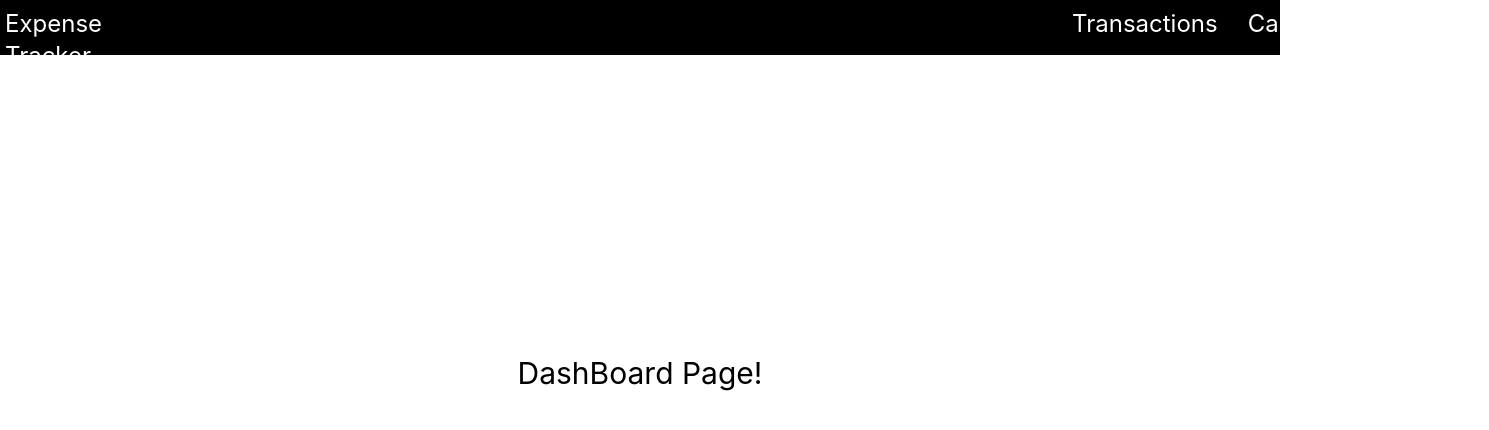
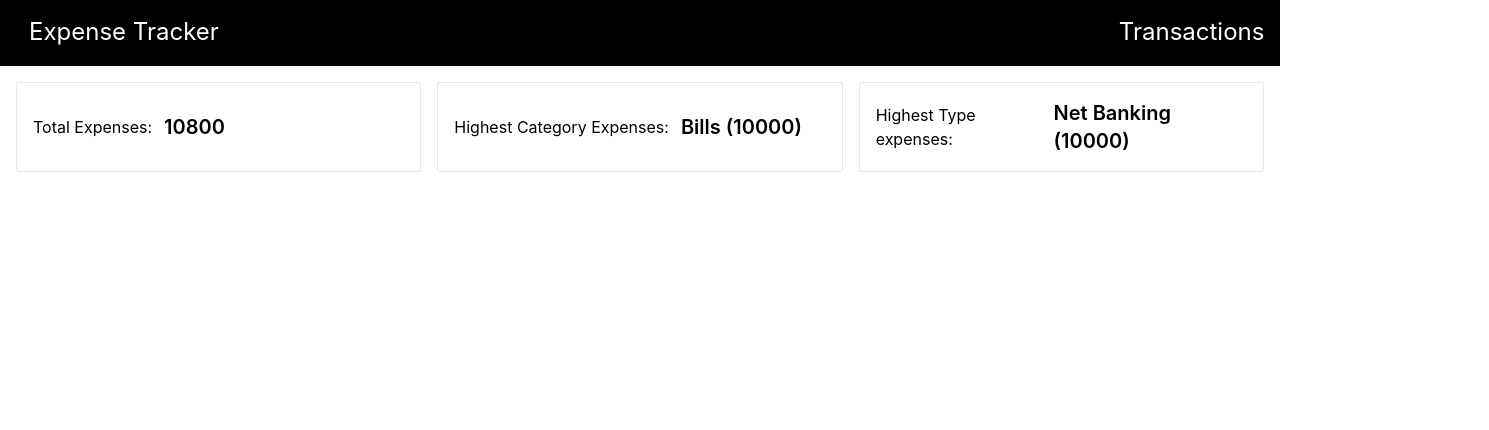
Before and after one commit to NeonHalo17/expense-tracker, a React (Create React App) app: page /DashBoard in a window 1280 px wide. Shown: the top 430 px of the page, 1489 px wide, since content can reach past the window. Built offline with nearby package versions, Linux system fonts and the light colour scheme.

Commit message:
some dashboard and navbar changes

```diff
--- a/src/components/DashBoard.js
+++ b/src/components/DashBoard.js
@@ -1,6 +1,106 @@
+import { PieChart, Pie, Sector, Cell, ResponsiveContainer } from 'recharts';
+
 function DashBoard() {
+
+    const sampleData = [
+        {
+            id: 1,
+            category: "Food",
+            description: "Canteen",
+            user: "Aman",
+            date: "2022-01-01",
+            amount: 100,
+            type: "UPI",
+        },
+        {
+            id: 2,
+            category: "Bills",
+            description: "Electricity",
+            user: "Aman",
+            date: "2022-02-02",
+            amount: 10000,
+            type: "Net Banking",
+        },
+        {
+            id: 3,
+            category: "Entertaiment",
+            description: "Movie night",
+            user: "Aman",
+            date: "2022-03-03",
+            amount: 300,
+            type: "Credit Card",
+        },
+        {
+            id: 4,
+            category: "Food",
+            description: "Movie night",
+            user: "Aman",
+            date: "2022-03-03",
+            amount: 400,
+            type: "Credit Card",
+        },
+    ];
+
+    const totalExpenses = sampleData.reduce((acc, curr) => acc + curr.amount, 0);
+
+    const highestCategoryExpenses = (sampleData) => {
+        let max=0;
+        let highestCategory ="";
+        let categoryStatus = {};
+        for(const {amount, category} of sampleData){
+            if(Object.keys(categoryStatus).includes(category)){
+                categoryStatus[category] += amount;
+            } else {
+            categoryStatus[category] = amount;
+            }
+        }
+        for(const value of Object.values(categoryStatus)){
+            if (max < value){
+                max = value;
+                highestCategory = Object.keys(categoryStatus).find(key => categoryStatus[key] === max);
+            }
+        }
+        return `${highestCategory} (${max})`;
+    }
+
+    const highestTypeExpenses = (sampleData) => {
+        let max=0;
+        let highestType ="";
+        let typeStatus = {};
+        for(const {amount, type} of sampleData){
+            if(Object.keys(typeStatus).includes(type)){
+                typeStatus[type] += amount;
+            } else {
+            typeStatus[type] = amount;
+            }
+        }
+        for(const value of Object.values(typeStatus)){
+            if (max < value){
+                max = value;
+                highestType = Object.keys(typeStatus).find(key => typeStatus[key] === max);
+            }
+        }
+        return `${highestType} (${max})`;
+    }
+
+
     return (
-        <h1 className="text-center mt-[300px] text-3xl"> DashBoard Page!</h1>
+        <>
+            <div className="flex gap-4 mt-4 mx-4">
+                <div className="bg-white rounded-sm p-4 flex-1 border border-gray-200 flex items-center">
+                    Total Expenses: {<div className="mx-3 font-semibold text-xl">{totalExpenses}</div>}
+                    </div>
+                <div className="bg-white rounded-sm p-4 flex-1 border border-gray-200 flex items-center">
+                    Highest Category Expenses: {<div className="mx-3 font-semibold text-xl">{highestCategoryExpenses(sampleData)}</div>}
+                    </div>
+                <div className="bg-white rounded-sm p-4 flex-1 border border-gray-200 flex items-center">
+                    Highest Type expenses: {<div className="mx-3 font-semibold text-xl">{highestTypeExpenses(sampleData)}</div>}
+                    </div>
+            </div>
+            <div>
+
+            </div>
+        </>
     )
 }
 
--- a/src/components/Layout.js
+++ b/src/components/Layout.js
@@ -1,26 +1,35 @@
 import { Outlet, Link } from "react-router-dom";
+import logo from './images/logo.svg';
+
 function Layout () {
     return (
-        <>
-            <nav className="bg-black text-white text-2xl justify-between h-[55px]">
-                <ul className="list-none flex">
+        <div className="">
+            <nav className="bg-black text-white text-2xl justify-between h-auto">
+                <div className="mx-4">
+                    <ul className="list-none flex pb-2">
                         <li className ="mt-2 ml-[5px] text-2xl ">
                             <a href="/"></a>
+                            <Link to="/DashBoard">
+                                <img className="object-contain h-[50px] w-[50px]"src={logo}/>
+                            </Link>
+                        </li>
+                        <li className="ml-2 text-2xl flex-shrink-0 mt-4 hover:text-gray-300">
                             <Link to="/DashBoard">Expense Tracker</Link>
                         </li>
-                    <li className ="mt-2 ml-[970px] text-2xl">
+                        <li className ="mt-4 ml-[900px] text-2xl hover:text-gray-300">
                             <Link to="/Transactions">Transactions</Link>
                         </li>
-                    <li className ="mt-2 ml-[30px] text-2xl">
+                        <li className ="mt-4 ml-[25px] text-2xl hover:text-gray-300">
                             <Link to="/Calendar">Calendar</Link>
                         </li>
-                    <li className ="mt-2 ml-[30px] text-2xl">
+                        <li className ="mt-4 ml-[25px] text-2xl hover:text-gray-300">
                             <Link to="/Profile">Profile</Link>
                         </li>
                     </ul>
+                </div>
             </nav>
             <Outlet/>
-        </>
+        </div>
     )
 }
 
--- a/src/components/Transactions.js
+++ b/src/components/Transactions.js
@@ -14,6 +14,8 @@ import Modal from "./Modal";
 function Transactions () {
 
     const [editOpen, setEditOpen] = useState(false);
+
+    const [addOpen, setAddOpen] = useState(false);
 
     const [rowToEdit, setRowtoEdit] = useState(null);
 
@@ -51,7 +53,12 @@ function Transactions () {
         setSampleData(sampleData.filter((_,i) => i !== index));
     }
 
-    const handleEditRow = (index) => {
+    const handleAddRow = () => {
+        setAddOpen(true);
+    }
+
+    const handleEditRow = (idx) => {
+        setRowtoEdit(idx);
         setEditOpen(true);
     }
 
@@ -59,20 +66,31 @@ function Transactions () {
         setSampleData([...sampleData, newRow]);
     }
 
+    const handleEditedRow = (newRow) => {
+        setSampleData(
+            sampleData.map((currRow, i) => {
+                if(i !== rowToEdit) return currRow;
+
+                return newRow;
+            })
+        );
+    }
+
     return (
         <>
-            <AddTransaction onSubmit={handleNewRow}/>
-            <div>
+            <button onClick={handleAddRow} className="m-5 mt-3 ml-9 border-black border-2 p-2 rounded-xl bg-black text-white hover:bg-white hover:text-black transition duration-300">Add Transaction</button>
+            {addOpen && <AddTransaction onSubmit={handleNewRow} onClose={() => setAddOpen(false)}/>}
+            <div className='h-full'>
                 <TableContainer component={Paper} className='w-[100%]'>
                 <Table sx={{ minWidth: 650 }} aria-label="simple table" className='w-[100%] overflow-hidden table-auto border-collapse rounded-sm max-w-[95%] m-auto overflow-x-auto border-2 border-solid'>
                     <TableHead className="bg-gray-300">
                         <TableRow className='w-auto h-[55px]'>
-                            <TableCell align='center' className='font-semibold'> Amount </TableCell>
-                            <TableCell align='center' className='font-semibold'> Category </TableCell>
-                            <TableCell align='center' className='font-semibold'> Date </TableCell>
-                            <TableCell align='center' className='font-semibold'> Type </TableCell>
-                            <TableCell align='center' className='w-[35%] font-semibold'> Description     </TableCell>
-                            <TableCell align='center' className='font-semibold'> Actions </TableCell>
+                            <TableCell align='center'> Amount </TableCell>
+                            <TableCell align='center'> Category </TableCell>
+                            <TableCell align='center'> Date </TableCell>
+                            <TableCell align='center'> Type </TableCell>
+                            <TableCell align='center' className='w-[35%]'> Description </TableCell>
+                            <TableCell align='center'> Actions </TableCell>
                         </TableRow>
                     </TableHead>
                     <TableBody>
@@ -90,7 +108,7 @@ function Transactions () {
                                 <TableCell align='center'>
                                     <span className='flex justify-around p-[22px] border-collapse cursor-pointer'>
                                         <BsFillTrashFill className='fill-red-500' onClick={() => deleteRow(idx)}/>
-                                        <BsFillPencilFill onClick={() => handleEditRow()}/>
+                                        <BsFillPencilFill onClick={() => handleEditRow(idx)}/>
                                     </span>
                                 </TableCell>
                             </TableRow>
@@ -99,7 +117,7 @@ function Transactions () {
                 </Table>
             </TableContainer>
         </div>
-        {editOpen && <Modal onClose={() => setEditOpen(false)}/>}
+        {editOpen && <Modal onClose={() => setEditOpen(false)} editRow={handleEditedRow} defaultValue={rowToEdit !== null && sampleData[rowToEdit]}/>}
     </>
 )
 
```
Also changed, not shown: src/components/AddTransaction.js (+17 -21 lines), src/components/Modal.js (+45 -8 lines), src/components/images/logo.svg (renamed from src/logo.svg). Lines whose indentation alone changed are shown as unchanged.
